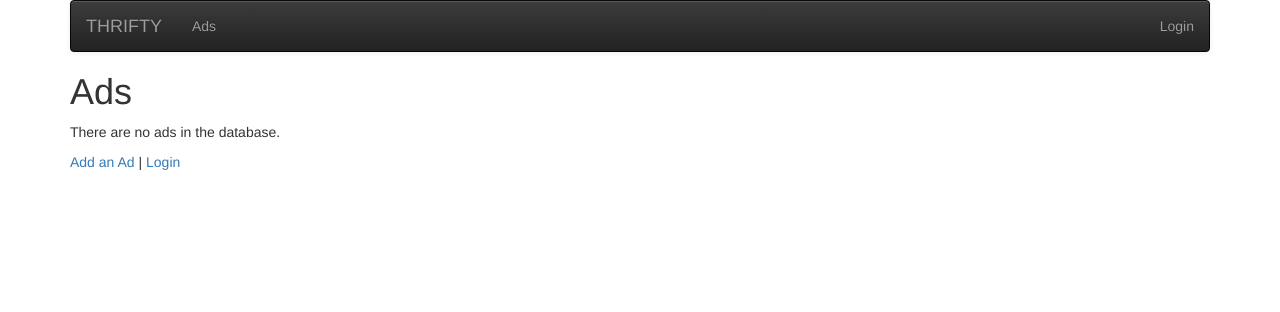
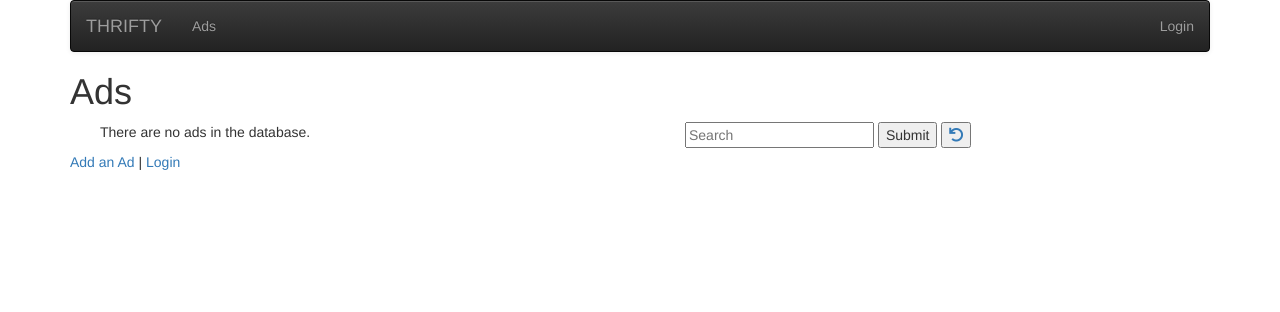
Before and after one commit to foy4748/dj4e, a Django app: page / in a window 1280 px wide. Shown: the top 312 px of the page. Run offline with Django 4.2, Linux system fonts and the light colour scheme; data that the repository does not hold is empty; some libraries are stand-ins or nearby versions.

Commit message:
Classified Ads 4 | Added Search Functionality

```diff
--- a/mysite/ads/templates/ads/ad_list.html
+++ b/mysite/ads/templates/ads/ad_list.html
@@ -1,7 +1,11 @@
 {% extends "base_menu.html" %}
 {% block content %}
 <h1>Ads</h1>
-<p>
+<div class="container">
+	<section class="container">
+		<div class="row">
+			<!-- Ad List Item with (Edit | Delete) buttons and Favorite button -->
+			<div class="col-lg-6">
 				{% if ad_list %}
 				<ul>
 					{% for ad in ad_list %}
@@ -40,7 +44,18 @@
 				{% else %}
 				<p>There are no ads in the database.</p>
 				{% endif %}
-</p>
+			</div>
+			<!-- Search Input Box -->
+			<div class="col-lg-6">
+				<form>
+					<input type="text" placeholder="Search" value="{{search}}" name="search"/>
+					<button type="submit">Submit</button>
+					<a href={% url 'ads:ads' %}><button type="button" title="Reset"><i class="fa fa-undo"></i></button></a>
+				</form>
+			</div>
+		</div>
+	</section>
+</div>
 <p>
 <a href="{% url 'ads:ad_create' %}">Add an Ad</a> |
 {% if user.is_authenticated %}
--- a/mysite/ads/views.py
+++ b/mysite/ads/views.py
@@ -9,6 +9,8 @@ from django.http import HttpResponse
 
 from .models import Ad, Comment, Fav
 from .forms import CreateForm, CommentForm
+from django.db.models import Q
+
 # Create your views here.
 
 # Before favourite Ad stuff
@@ -19,7 +21,18 @@ class AdListView(ListView):
     model = Ad
 
     def get_context_data(self, **kwargs):
-        ctx = super().get_context_data( **kwargs)
+        strval = self.request.GET.get('search', False)
+        ctx = dict()
+        if strval:
+            query = Q(title__contains=strval)
+            query.add(Q(text__contains=strval), Q.OR)
+            ads = Ad.objects.filter(query).select_related().order_by('updated_at')
+            ctx['ad_list'] = ads
+            ctx['search'] = strval
+        else:
+            ctx = super().get_context_data( **kwargs)
+
+
         try:
             favorites = Fav.objects.filter(user=self.request.user)
             ctx['favorites'] = [fav.ad.id for fav in favorites]
```
Lines whose indentation alone changed are shown as unchanged.
